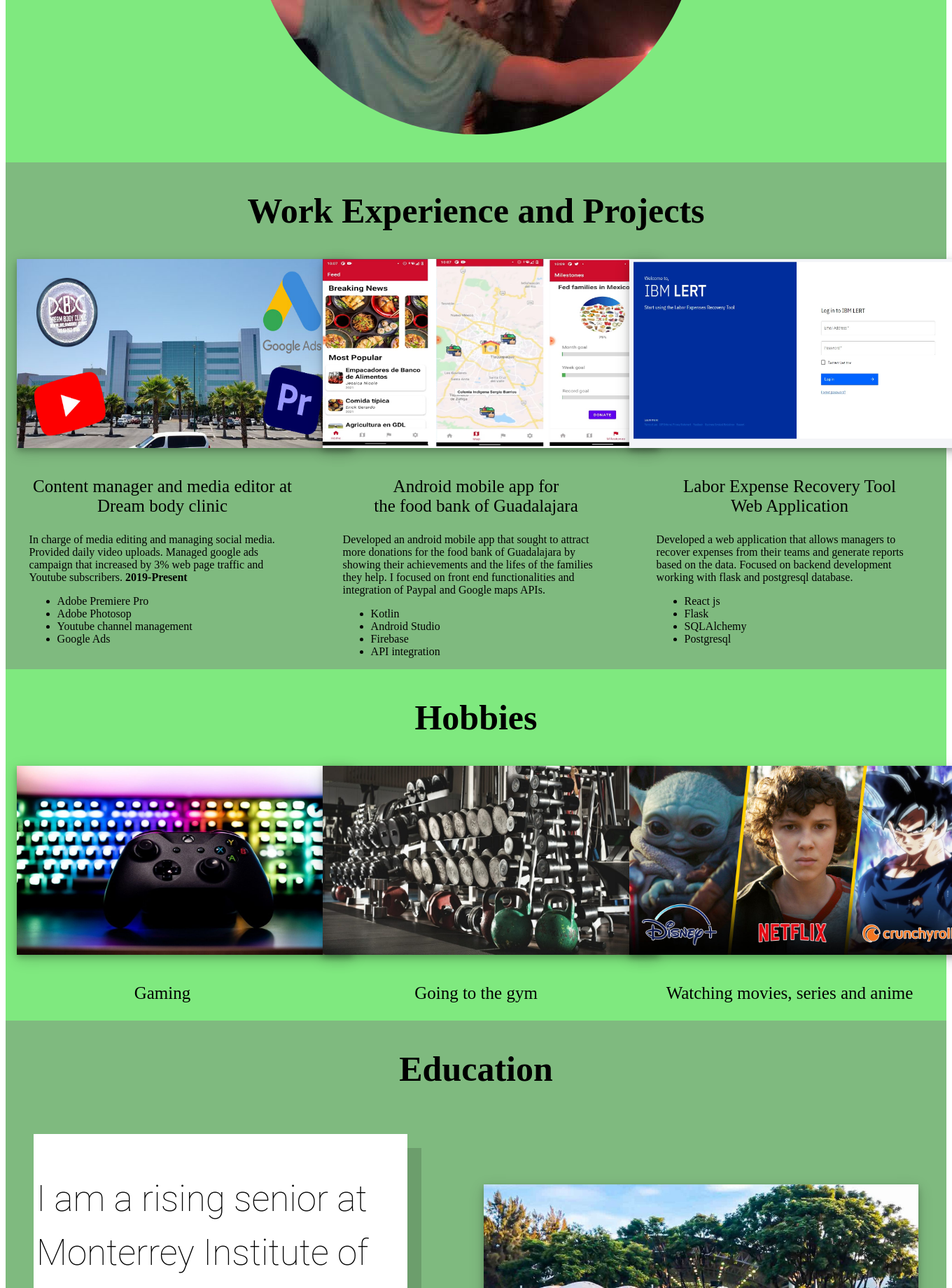
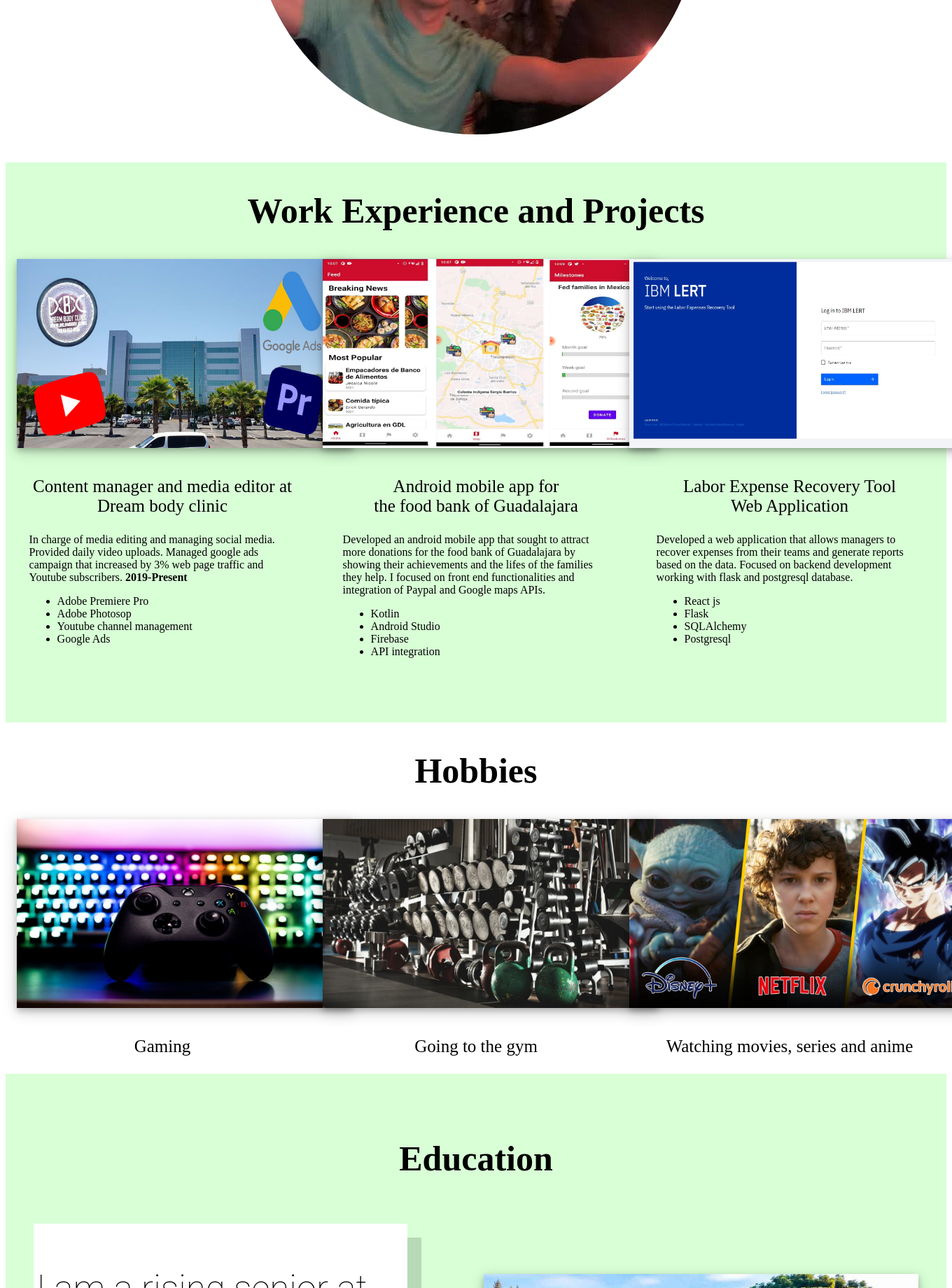
Before and after one commit to MLH-Fellowship/project-ssquad, a Flask app: page /aboutSebas in a window 1360 px wide; the page is wider, and only the part inside the window is pictured. Shown: the part 640-2480 px from the top of that part at 70% size. Run offline with Flask 2, Linux system fonts and the light colour scheme.

Commit message:
background color changes

```diff
--- a/app/static/styles/aboutSebas.css
+++ b/app/static/styles/aboutSebas.css
@@ -71,7 +71,7 @@
 /* Banner section */
 #banner{
     min-height: 100vh;
-    background-color: rgb(127, 233, 127);
+    background-color: rgb(255, 255, 255);
     text-align: center;
 }
 #banner .my-name{
@@ -90,8 +90,8 @@
 
 /* Work experience section */
 #work{
-    min-height: 80vh;
-    background-color: rgb(127, 186, 127);
+    min-height: 100vh;
+    background-color: rgb(216, 255, 214);
     text-align: center;
 }
 
@@ -147,7 +147,7 @@
 
 #hobbies{
     min-height: 60vh;
-    background-color: rgb(127, 233, 127);
+    background-color: rgb(255, 255, 255);
     text-align: center;
 }
 
@@ -176,8 +176,8 @@
 
 /* Education section */
 #education{
-    min-height: 85vh;
-    background-color: rgb(127, 186, 127);
+    min-height: 100vh;
+    background-color: rgb(216, 255, 214);
     text-align: center;
     align-content: center;
 }
@@ -233,7 +233,7 @@
 /* Travel section */
 #travel{
     min-height: 115vh;
-    background-color: rgb(127, 233, 127);
+    background-color: rgb(216, 255, 214);
     text-align: center;
     align-content: center;
 }
--- a/app/static/styles/main.css
+++ b/app/static/styles/main.css
@@ -69,7 +69,7 @@
 }
 #home{
     min-height: 100vh;
-    background-color: rgb(196, 255, 251);
+    background-color: rgb(211, 255, 252);
 }
 #home .welcome-message{
     /*text-align: center;
--- a/app/static/styles/sally.css
+++ b/app/static/styles/sally.css
@@ -111,7 +111,7 @@ img {
 
 #work{
     min-height: 100vh;
-    background-color: rgb(191, 225, 255);
+    background-color: rgb(213, 234, 255);
 
     /*box-sizing:border-box;*/
     padding-top: 5%;
@@ -200,7 +200,7 @@ h2{
 
 #education{
     min-height: 100vh;
-    background-color: rgb(191, 225, 255);
+    background-color: rgb(213, 234, 255);
     /*box-sizing:border-box;*/
     /*padding-top:-1rem;*/
 
@@ -259,7 +259,7 @@ ul {
 }
 
 #travel{
-    background-color: rgb(191, 225, 255);
+    background-color: rgb(213, 234, 255);
     /*margin-top: 5%;*/
     min-height: 100vh;
     /*box-sizing:border-box;*/
```
